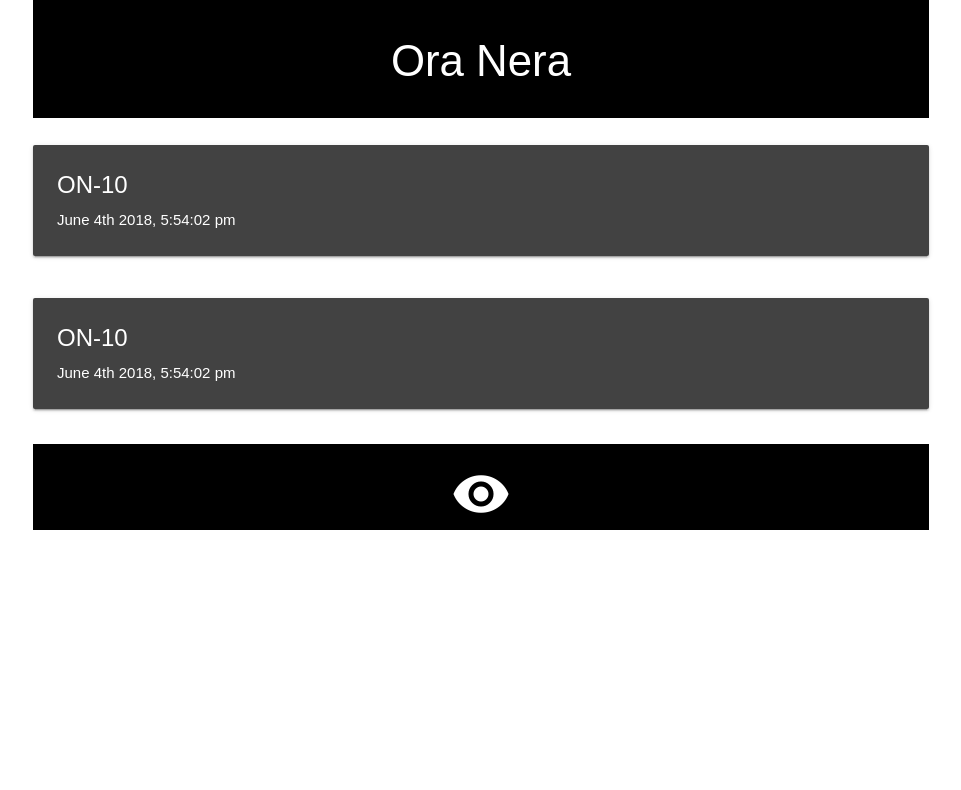
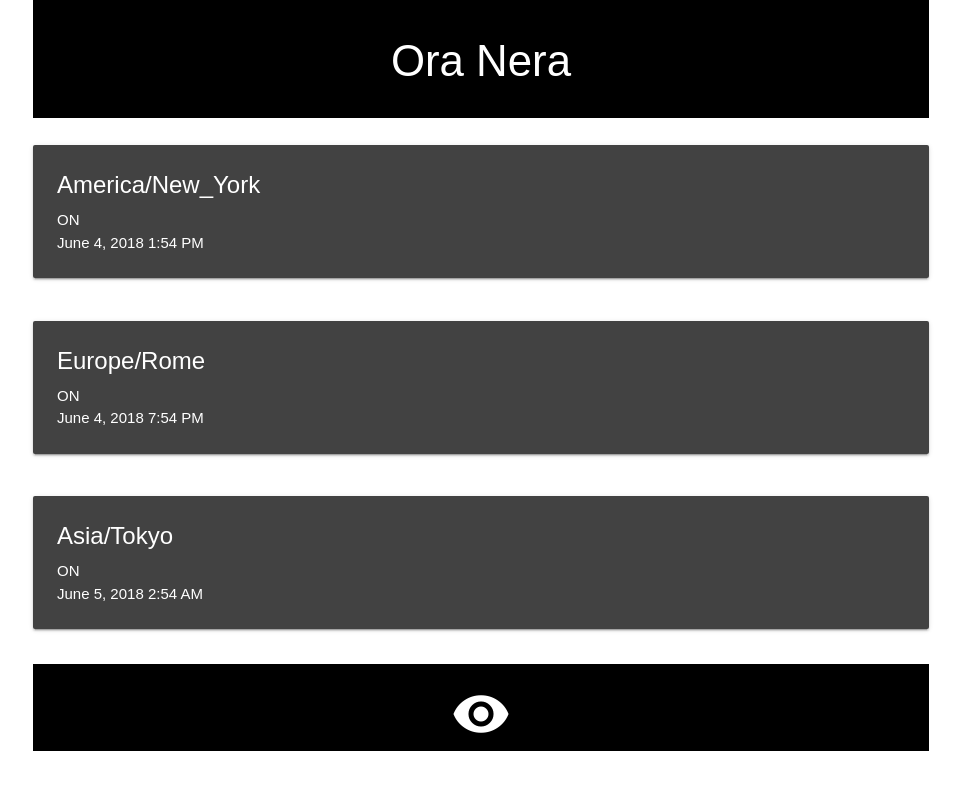
Before and after one commit to jackdbd/ora-nera, a React (Create React App) app: page / in a window 1280 px wide. Shown: the top 790 px of the page, without its empty margins (159-1120 px from the left). Built offline with nearby package versions, Linux system fonts and the light colour scheme.

Commit message:
Use moment timezone

```diff
--- a/src/components/App.js
+++ b/src/components/App.js
@@ -9,8 +9,9 @@ class App extends Component {
     return (
       <div className="container">
         <Header />
-        <OraNera />
-        <OraNera />
+        <OraNera tz={"America/New_York"} />
+        <OraNera tz={"Europe/Rome"} />
+        <OraNera tz={"Asia/Tokyo"} />
         <Footer />
       </div>
     );
--- a/src/components/OraNera.js
+++ b/src/components/OraNera.js
@@ -5,6 +5,7 @@ class OraNera extends Component {
   constructor(props) {
     super(props);
     this.state = {
+      time: "00:00",
       timeON: "ON...",
       ON: this.getON()
     };
@@ -20,21 +21,21 @@ class OraNera extends Component {
       hour,
       minute,
       second,
-      date: d
+      date: d,
+      m: moment().tz(this.props.tz)
     };
   }
 
   updateTime() {
-    // const m = moment()
-    const d = new Date();
-    const diffMinutes = (d - this.state.ON.date) / 1000 / 60;
+    const m = moment().tz(this.props.tz);
+    const duration = moment.duration(m.diff(this.state.ON.m));
+    const diffMinutes = duration.asMinutes();
     const digit = Math.floor(diffMinutes / this.state.ON.minute);
-    const timeON = `ON${digit}`;
-
-    // const aaa = moment().toDate()
-    // console.log(m)
+    const timeON = digit ? `ON${digit}` : "ON";
+    const time = m.tz(this.props.tz).format("LLL");
 
     this.setState({
+      time,
       timeON,
       ON: this.getON()
     });
@@ -54,10 +55,10 @@ class OraNera extends Component {
         <div className="col s12">
           <div className="card grey darken-3">
             <div className="card-content white-text">
-              <span className="card-title">{this.state.timeON}</span>
-              <span className="">
-                {moment().format("MMMM Do YYYY, h:mm:ss a")}
-              </span>
+              <span className="card-title">{this.props.tz}</span>
+              <span>{this.state.timeON}</span>
+              <br />
+              <span>{this.state.time}</span>
             </div>
           </div>
         </div>
```
